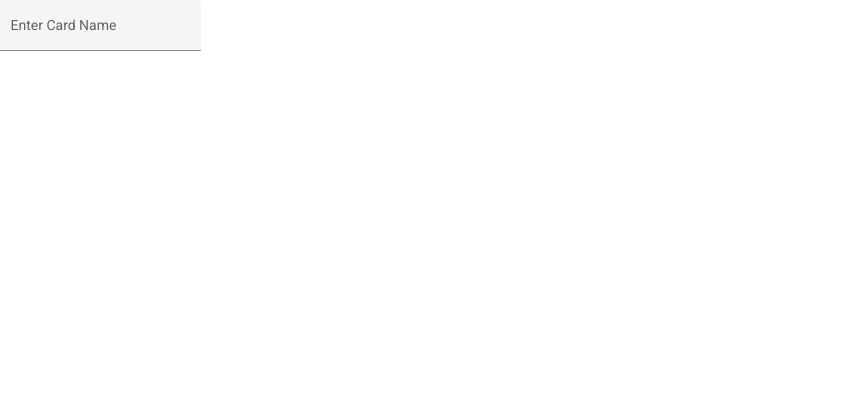
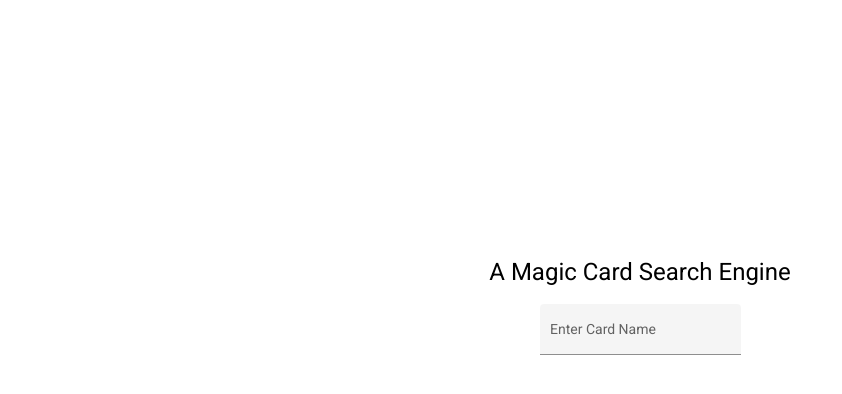
Before and after one commit to Conn0r121/card-search-frontend, an Angular app: page / in a window 1280 px wide. Shown: the top 394 px of the page, without its empty margins (0-842 px from the left). Built offline with nearby package versions, Linux system fonts and the light colour scheme.

Commit message:
Centering content on dashboard

```diff
--- a/src/app/home/home.component.css
+++ b/src/app/home/home.component.css
@@ -0,0 +1,7 @@
+#dashboard-main-content {
+    padding-top: 20%;
+    display: flex;
+    justify-content: center;
+    align-items: center;
+    flex-direction: column;
+}
--- a/src/app/home/home.component.html
+++ b/src/app/home/home.component.html
@@ -1,10 +1,27 @@
-<mat-form-field class="main-search-bar" appearance="fill">
-    <mat-label>Enter Card Name</mat-label>
-    <input matInput type="text" [(ngModel)]="searchValue">
-    <button *ngIf="searchValue" matSuffix mat-icon-button aria-label="Clear" (click)="clearSearchValue()">
-      <mat-icon>close</mat-icon>
-    </button>
-    <button *ngIf="searchValue" matSuffix mat-icon-button aria-label="Search" (click)="search()">
+<div id="dashboard-main-content">
+  <h1>A Magic Card Search Engine</h1>
+  <div>
+    <mat-form-field appearance="fill">
+      <mat-label>Enter Card Name</mat-label>
+      <input matInput type="text" [(ngModel)]="searchValue" />
+      <button
+        *ngIf="searchValue"
+        matSuffix
+        mat-icon-button
+        aria-label="Clear"
+        (click)="clearSearchValue()"
+      >
+        <mat-icon>close</mat-icon>
+      </button>
+      <button
+        *ngIf="searchValue"
+        matSuffix
+        mat-icon-button
+        aria-label="Search"
+        (click)="search()"
+      >
         <mat-icon>search</mat-icon>
       </button>
-  </mat-form-field>
+    </mat-form-field>
+  </div>
+</div>
```
